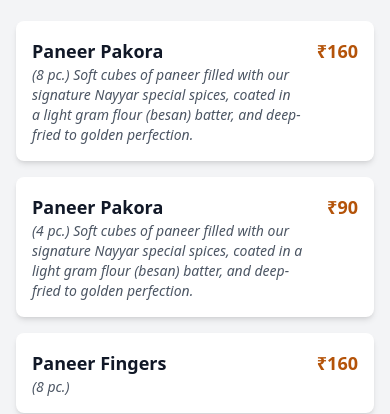
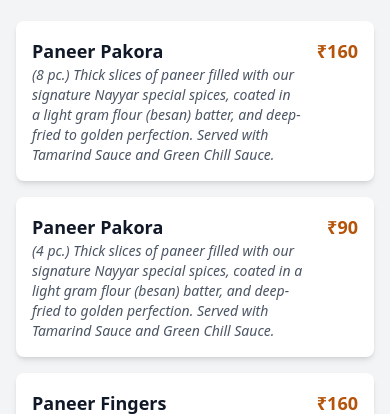
Before and after one commit to Udhay-Nayyar/Nayyar-s-Menu-, a plain HTML site: page index.html in a window 390 px wide. Shown: the part 655-1069 px from the top of the page. Drawn offline with nearby package versions, Linux system fonts and the light colour scheme.

Commit message:
adding description day1

```diff
--- a/index.html
+++ b/index.html
@@ -73,35 +73,35 @@
             <div id="snacks-list"></div>
             <script>
                 const snacks = [
-                    { name: 'Paneer Pakora', price: '160/-', notes: '(8 pc.) Soft cubes of paneer filled with our signature Nayyar special spices, coated in a light gram flour (besan) batter, and deep-fried to golden perfection.' },
-                    { name: 'Paneer Pakora', price: '90/-', notes: '(4 pc.)  Soft cubes of paneer filled with our signature Nayyar special spices, coated in a light gram flour (besan) batter, and deep-fried to golden perfection.' },
-                    { name: 'Paneer Fingers', price: '160/-', notes: '(8 pc.)' },
-                    { name: 'Aloo Tikki', price: '90/-', notes: '(2 pc.)' },
-                    { name: 'Burger with Cheese', price: '90/-', notes: '' },
-                    { name: 'Spicy Paneer Burger', price: '140/-', notes: '' },
-                    { name: 'Noodles', price: '170/-', notes: '' },
-                    { name: 'Cheese Noodles', price: '220/-', notes: '' },
-                    { name: 'Hakka Noodles', price: '240/-', notes: '' },
-                    { name: 'Garlic Noodles', price: '250/-', notes: '' },
-                    { name: 'Chilly Garlic Noodles', price: '250/-', notes: '' },
-                    { name: 'Manchurian', price: '290/-', notes: '' },
-                    { name: 'Spring Roll', price: '130/-', notes: '' },
-                    { name: 'Pav Bhaji Butter', price: '130/-', notes: '' },
-                    { name: 'Butter Toast', price: '90/-', notes: '' },
-                    { name: 'Veg. Platter', price: '280/-', notes: '' },
-                    { name: 'Chaana Bhatura', price: '105/-', notes: '' },
+                    { name: 'Paneer Pakora', price: '160/-', notes: '(8 pc.) Thick slices of paneer filled with our signature Nayyar special spices, coated in a light gram flour (besan) batter, and deep-fried to golden perfection. Served with Tamarind Sauce and Green Chill Sauce.' },
+                    { name: 'Paneer Pakora', price: '90/-', notes: '(4 pc.)  Thick slices of paneer filled with our signature Nayyar special spices, coated in a light gram flour (besan) batter, and deep-fried to golden perfection.  Served with Tamarind Sauce and Green Chill Sauce.' },
+                    { name: 'Paneer Fingers', price: '160/-', notes: '(8 pc.) Thick Fingers sized pieces of paneer filled  coated in a light gram flour (besan) batter, and deep-fried to golden perfection. Served with Tamarind Sauce and Green Chill Sauce.' },
+                    { name: 'Aloo Tikki', price: '90/-', notes: '(2 pc.) Thin layer of potatoes filled with Chana Dal full of spices curumed and deep fried untill golden brown. Served with our special chutney.' },
+                    { name: 'Burger with Cheese', price: '90/-', notes: 'Aloo Patty (Herb Chilly) with Cheese | Lettuce | Onion | Tomatoes | Cucumber | Sauces ' },
+                    { name: 'Spicy Paneer Burger', price: '140/-', notes: 'Panner Patty (Red Chill and Bread Crumb) with Cheese | Lettuce | Onion | Tomatoes | Cucumber | Sauces' },
+                    { name: 'Noodles', price: '170/-', notes: 'Thin sized noodels | Carrot | Capsicum | Onion | Sauces (Spicy) | WE DONT USE CABBAGE' },
+                    { name: 'Cheese Noodles', price: '220/-', notes: 'Thin sized noodels | Small Cubes of Panner| Carrot | Capsicum | Onion | Sauces (Spicy) | WE DONT USE CABBAGE' },
+                    { name: 'Hakka Noodles', price: '240/-', notes: 'Thin sized noodels | Bell Pepper | Mashroom | Baby Corn | Small Cubes of Panner | Carrot | Capsicum | Onion | Sauces (Spicy) | WE DONT USE CABBAGE' },
+                    { name: 'Garlic Noodles', price: '250/-', notes: 'Thin sized noodels | Garlic | Carrot | Capsicum | Onion | Sauces (Spicy) | WE DONT USE CABBAGE' },
+                    { name: 'Chilly Garlic Noodles', price: '250/-', notes: 'Thin sized noodels | Garlic | Carrot | Capsicum | Onion | Sauces (Chilly Garlic Sauces) | WE DONT USE CABBAGE' },
+                    { name: 'Manchurian', price: '290/-', notes: 'Mix Vegitable Fried Balls (Manchurian Sauce) Gravy ' },
+                    { name: 'Spring Roll', price: '130/-', notes: 'Thin Layer Of Wrap Filled With Vegitable' },
+                    { name: 'Pav Bhaji Butter', price: '130/-', notes: 'Boiled Vegitable mashed ,  Garnished With Indian Spices and Butter (2 Pav)' },
+                    { name: 'Butter Toast', price: '90/-', notes: 'Bread (Toasted) With Butter' },
+                    { name: 'Veg. Platter', price: '280/-', notes: 'Fries | Champ | Spring Roll | Harabara Kabab' },
+                    { name: 'Chaana Bhatura', price: '105/-', notes: 'Gravy Chana Served with Dahi Bhalla And Spiced Potatoes with 2 Bhature  (Must Try)' },
                     { name: 'Tawa Tikki', price: '100/-', notes: '' },
-                    { name: 'Dahi Bhalla', price: '90/-', notes: '' },
-                    { name: 'Bhalla Papri', price: '90/-', notes: '' },
-                    { name: 'Samosa Chaat', price: '60/-', notes: '' },
-                    { name: 'Papri Chaat', price: '90/-', notes: '' },
-                    { name: 'Samosa', price: '40/-', notes: '(2 pc.)' },
-                    { name: 'Veg. Champ', price: '130/-', notes: '' },
-                    { name: 'Malai Champ', price: '170/-', notes: '' },
-                    { name: 'Crispy Veg. Champ', price: '160/-', notes: '' },
-                    { name: 'Paneer Bhurji', price: '300/-', notes: '' },
-                    { name: 'Cheese Chilly', price: '300/-', notes: '' },
-                    { name: 'Mushroom Chilly', price: '300/-', notes: '' },
+                    { name: 'Dahi Bhalla', price: '90/-', notes: 'Dhai | Bhalla | Mint Sauce  | Sweet Sauce | Mix Masala Topping' },
+                    { name: 'Bhalla Papri', price: '90/-', notes: 'Dhai | Bhalla | Papri | Mint Sauce  | Sweet Sauce | Mix Masala Topping' },
+                    { name: 'Samosa Chaat', price: '60/-', notes: 'Samosa | Dahi | Mint Sauce  | Sweet Sauce | Peanut | Sevia | Mix Masala Topping' },
+                    { name: 'Papri Chaat', price: '90/-', notes: 'Papri | Dahi | Mint Sauce  | Sweet Sauce | Mix Masala Topping' },
+                    { name: 'Samosa', price: '40/-', notes: '(2 pc.) Samosa Filled With Spiced Potatoes | Sweet Chutney' },
+                    { name: 'Veg. Champ', price: '130/-', notes: 'Soya Chaap | Onion | Lettuce' },
+                    { name: 'Malai Champ', price: '170/-', notes: 'Soya Chaap | Extra Amul cream | Onion | Lettuce' },
+                    { name: 'Crispy Veg. Champ', price: '160/-', notes: 'Soya Chaap | Onion | Lettuce | Extra Crispy' },
+                    { name: 'Paneer Bhurji', price: '300/-', notes: 'Special Panneer | Onion | Masala | Milk (Must Try)' },
+                    { name: 'Cheese Chilly', price: '300/-', notes: 'Special Panneer | Onion | Capsicum  | Bell Pepper | Sauces |Masala ' },
+                    { name: 'Mushroom Chilly', price: '300/-', notes: 'Mashroom | Onion | Capsicum  | Bell Pepper | Sauces |Masala ' },
                     { name: 'Mushroom Pakora', price: '220/-', notes: '' },
                     { name: 'French Fries', price: '130/-', notes: '' },
                     { name: 'Peri Peri Fries', price: '180/-', notes: '' },
```
